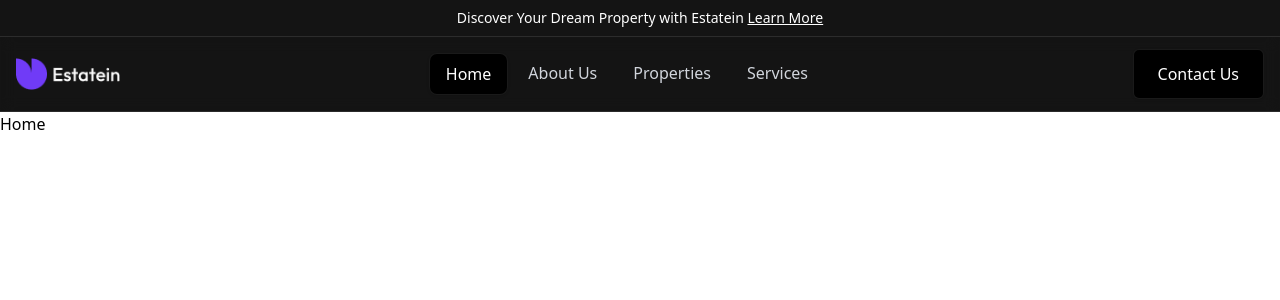
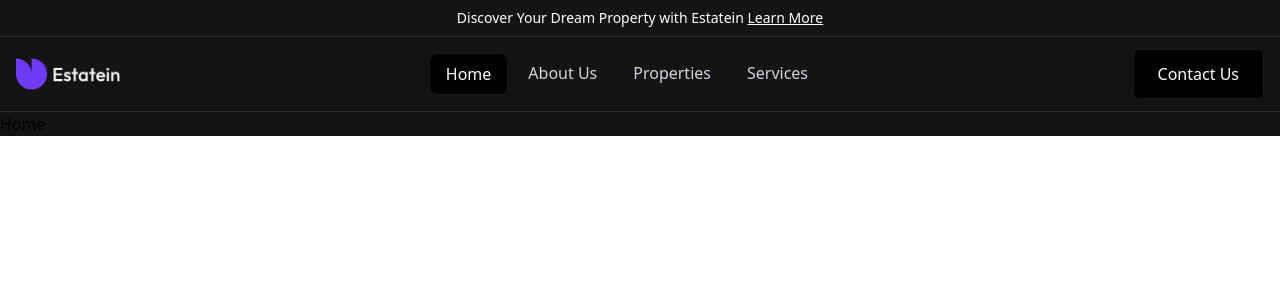
Before and after one commit to Shakur-Galla/real-estate, a React (Vite) app: page /about in a window 1280 px wide. Shown: the top 300 px of the page. Built offline with nearby package versions, Linux system fonts and the light colour scheme.

Commit message:
slider fix

```diff
--- a/src/App.jsx
+++ b/src/App.jsx
@@ -7,11 +7,13 @@ function App() {
 
   return (
     <>
+    <div className="bg-[#141414] overflow-x-hidden">
     <Header />
     <Routes>
       <Route path="/" element={<Home />}/>
     </Routes>
       <p>Home</p>
+      </div>
     </>
   );
 }
--- a/src/components/FeaturedProperties.jsx
+++ b/src/components/FeaturedProperties.jsx
@@ -171,6 +171,7 @@ const FeaturedProperties = () => {
           </div>
         </div>
       </div>
+
     </section>
   );
 };
--- a/src/components/Header.jsx
+++ b/src/components/Header.jsx
@@ -20,7 +20,7 @@ const Header = () => {
   const menuItems = ['Home', 'About Us', 'Properties', 'Services'];
 
   return (
-    <header className="bg-[#141414] text-white">
+    <header className=" bg-[#141414] text-white">
       {/* Top Banner */}
       <div className="border-b border-white/10">
         <div className="container mx-auto px-4 py-2 text-center">
```
Also changed, not shown: src/index.css (line endings or trailing spaces).
